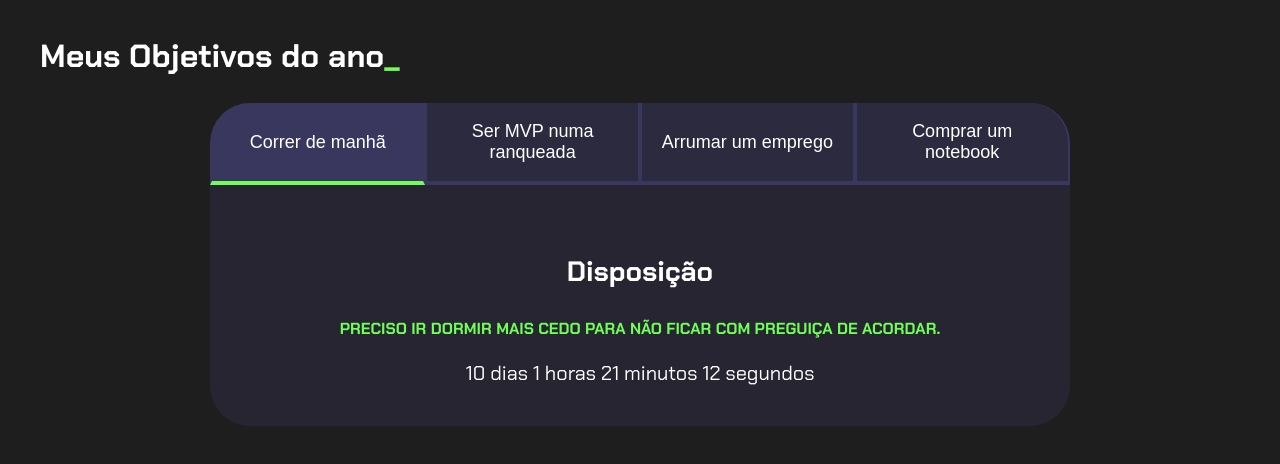
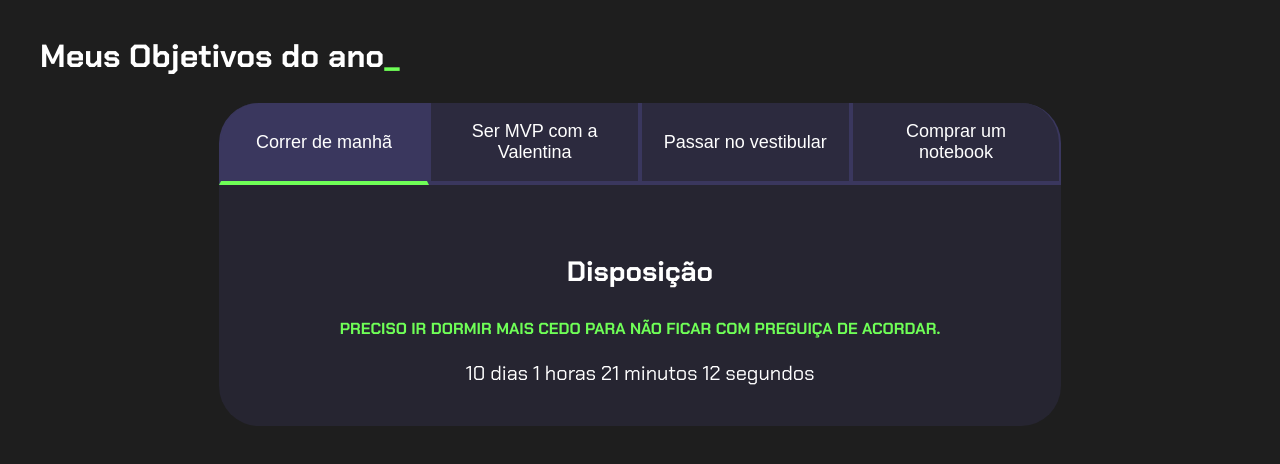
Before and after one commit to anaju0909/Ana-, a plain HTML site: page index.html in a window 1280 px wide. Drawn offline with Linux system fonts and the light colour scheme.

Commit message:
Update index.html

```diff
--- a/index.html
+++ b/index.html
@@ -12,8 +12,8 @@
       <div class="conteudo">
         <div class="botoes">
           <button class="botao ativo">Correr de manhã</button>
-          <button class="botao">Ser MVP numa ranqueada</button>
-          <button class="botao">Arrumar um emprego</button>
+          <button class="botao">Ser MVP com a Valentina</button>
+          <button class="botao">Passar no vestibular</button>
           <button class="botao">Comprar um notebook</button>
         </div>
         <div class="abas-textos">
```
